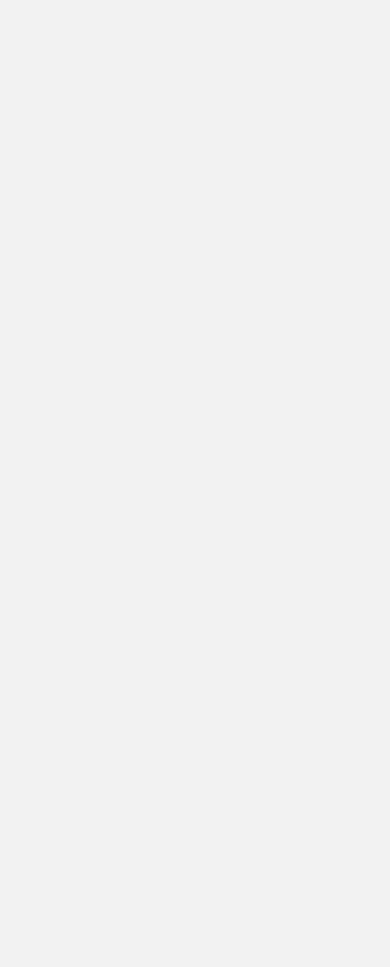
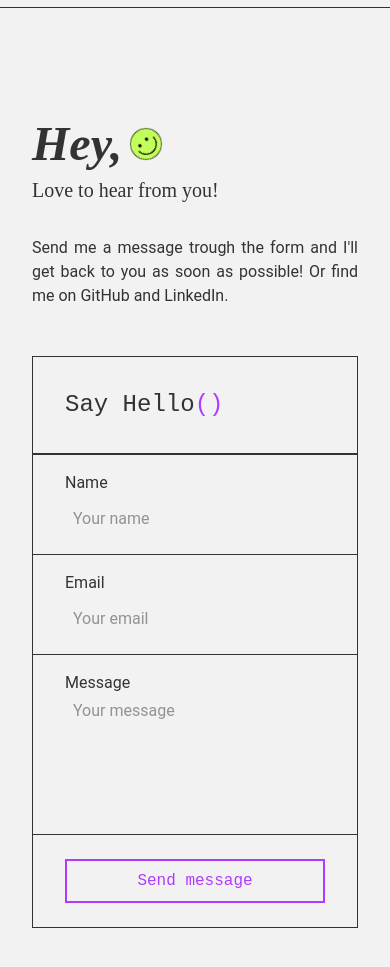
Before and after one commit to saracsilva/portfolio_v2, a React (Vite) app: page / in a window 390 px wide. Shown: the part 4620-5587 px from the top of the page. Before the commit the page ends 4557 px from the top, so only its background shows below. Built offline with nearby package versions, Linux system fonts and the light colour scheme.

Commit message:
Add contact component
Update text-color variable name

```diff
--- a/src/App.jsx
+++ b/src/App.jsx
@@ -3,6 +3,7 @@ import Navbar from "./layout/Navbar";
 import Projects from "./sections/Projects";
 import Technologies from "./sections/Technologies";
 import AboutMe from "./sections/AboutMe";
+import Contact from "./sections/Contact";
 
 function App() {
   return (
@@ -12,6 +13,7 @@ function App() {
       <Projects />
       <Technologies />
       <AboutMe />
+      <Contact />
     </>
   );
 }
--- a/src/components/Card.css
+++ b/src/components/Card.css
@@ -1,5 +1,5 @@
 .card {
-  border: 1px solid var(--text-color);
+  border: 1px solid var(--color-text);
   padding: 1.5rem;
   cursor: pointer;
 }
@@ -37,10 +37,10 @@
 }
 
 .card:hover {
-  outline: 1px solid var(--text-color);
-  background: lch(from var(--text-color) l c h / 0.08);
+  outline: 1px solid var(--color-text);
+  background: lch(from var(--color-text) l c h / 0.08);
 }
 
 .card:focus {
-  outline: 1px solid var(--text-color);
+  outline: 1px solid var(--color-text);
 }
--- a/src/components/Modal.css
+++ b/src/components/Modal.css
@@ -1,10 +1,10 @@
 .modal {
-  border: 1px solid var(--text-color);
+  border: 1px solid var(--color-text);
   margin: auto;
   max-width: 800px;
   width: 90%;
   padding: 0;
-  box-shadow: 0 0 1rem lch(from var(--text-color) l c h / 0.5);
+  box-shadow: 0 0 1rem lch(from var(--color-text) l c h / 0.5);
 }
 
 .modal__content {
@@ -40,14 +40,14 @@
 }
 
 .modal__close-button {
-  border: 1px solid var(--text-color);
+  border: 1px solid var(--color-text);
   background: var(--color-background);
   padding: 0.25rem;
   justify-self: end;
 }
 
 .modal__close-button:hover {
-  background: var(--text-color);
+  background: var(--color-text);
   color: var(--color-background);
   cursor: pointer;
 }
--- a/src/index.css
+++ b/src/index.css
@@ -7,13 +7,13 @@
   --color-background: #f2f2f2;
   --color-primary: #ae3bff;
   --color-secondary: #ffca00;
-  --text-color: #333;
+  --color-text: #333;
 }
 
 body {
   font-family: var(--font-body);
   background-color: var(--color-background);
-  color: var(--text-color);
+  color: var(--color-text);
   margin: 0;
   padding: 0;
 }
--- /dev/null
+++ b/src/sections/Contact.css
@@ -0,0 +1,30 @@
+.field {
+  position: relative;
+  display: flex;
+  flex-direction: column;
+  gap: 0.25rem;
+  padding: 0 2rem;
+  padding-bottom: 0.5rem;
+  padding-bottom: 1rem;
+  padding-top: 1rem;
+}
+
+.field::after {
+  content: "";
+  position: absolute;
+  left: 0;
+  bottom: 0;
+  height: 1px;
+  background: var(--color-text);
+  width: 100%;
+  transition: all 0.2s ease;
+}
+
+.field:focus-within::after {
+  height: 2px;
+  background: var(--color-primary);
+}
+
+.field:focus-within {
+  background: lch(from var(--color-text) l c h / 0.03);
+}
--- /dev/null
+++ b/src/sections/Contact.jsx
@@ -0,0 +1,69 @@
+import SectionTitle from "../components/SectionTitle";
+import SmileFace from "../components/SmileFace";
+import "./Contact.css";
+
+function Contact() {
+  return (
+    <section id="contact" className="scroll-mt-24">
+      <SectionTitle title="Contact" />
+      <div className="container my-28 px-8 md:px-16 xl:px-32 grid grid-cols-1 lg:grid-cols-5 gap-12 justify-around">
+        <div className="lg:col-span-2">
+          <h2 className="font-serif font-bold text-5xl italic flex items-center gap-2">
+            Hey, <SmileFace />
+          </h2>
+          <h3 className="text-xl mt-2 font-serif">Love to hear from you!</h3>
+          <p className="mt-8 text-justify">
+            Send me a message trough the form and I'll get back to you as soon
+            as possible! Or find me on GitHub and LinkedIn.
+          </p>
+        </div>
+        <form
+          action=""
+          className="border flex flex-col lg:col-span-3 pt-8 mx-16 w-full max-w-lg justify-self-center"
+        >
+          <h3 className="text-2xl pb-8 px-8 font-mono border-b-2">
+            Say Hello<span className=" text-primary ">()</span>
+          </h3>
+          <label className="field" htmlFor="name">
+            Name
+            <input
+              type="text"
+              className="py-2 px-2 focus:outline-none"
+              id="name"
+              name="name"
+              placeholder="Your name"
+            />
+          </label>
+          <label className="field" htmlFor="email">
+            Email
+            <input
+              type="email"
+              className="py-2 px-2 focus:outline-none"
+              id="email"
+              name="email"
+              placeholder="Your email"
+            />
+          </label>
+          <label className="field" htmlFor="message">
+            Message
+            <textarea
+              name="message"
+              rows="5"
+              className="px-2 resize-none focus:outline-none"
+              id="message"
+              placeholder="Your message"
+            ></textarea>
+          </label>
+          <button
+            type="submit"
+            className="font-mono my-6 mx-8 py-2 border-2 border-primary text-primary hover:bg-primary hover:text-white transition"
+          >
+            Send message
+          </button>
+        </form>
+      </div>
+    </section>
+  );
+}
+
+export default Contact;
--- a/src/sections/Technologies.jsx
+++ b/src/sections/Technologies.jsx
@@ -4,7 +4,7 @@ function Technologies() {
   return (
     <section id="technologies" className="scroll-mt-24">
       <SectionTitle title="Technologies" />
-      <div className="container my-20 px-8 md:px-16 border-y border-text-color">
+      <div className="container my-20 px-8 md:px-16 border-y border-text">
         <ul className="grid grid-cols-1 md:grid-cols-2 xl:grid-cols-3 gap-8 font-mono font-medium">
           <li>
             <ul className="flex flex-col items-center border-r py-4">
```
